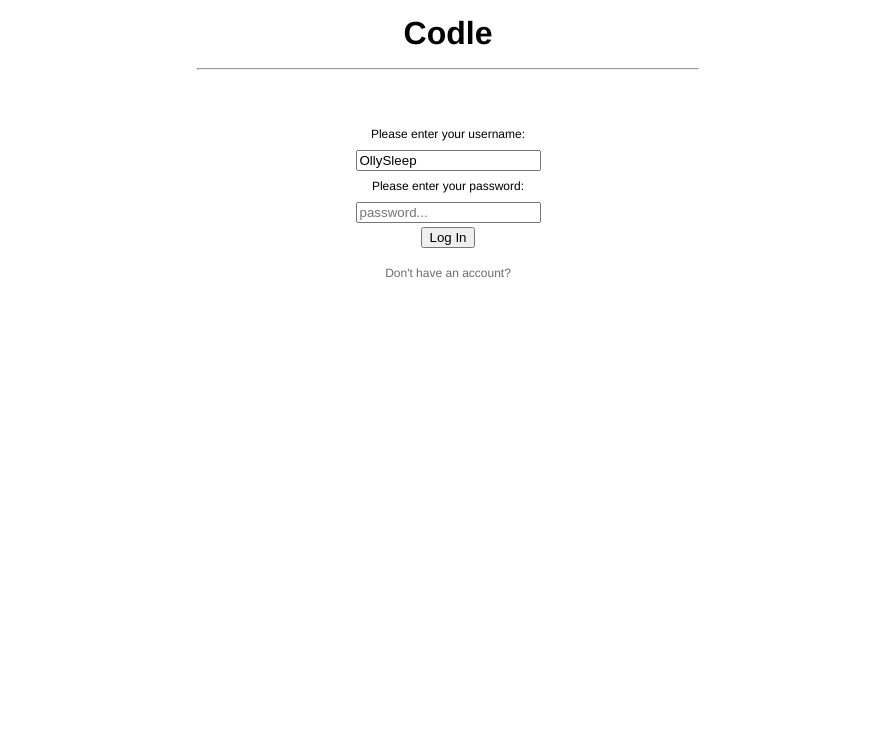
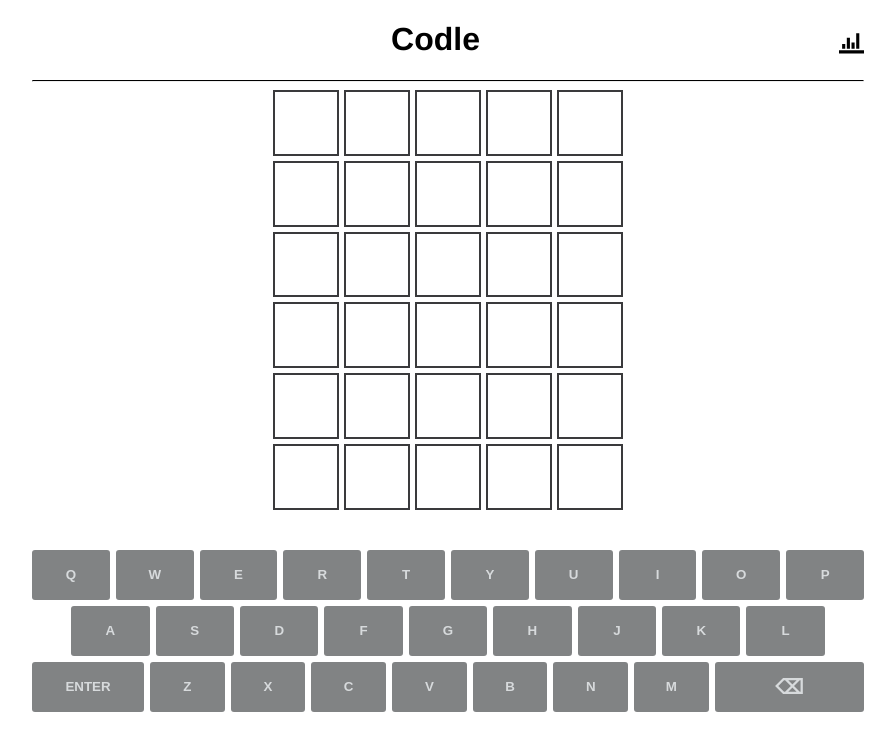
Before and after one commit to DavidMSands/codle-frontend, a React (Create React App) app in the folder codle/: page /game-play in a window 1280 px wide. Before the commit this address led to /. Shown: the top 750 px of the page, without its empty margins (192-1087 px from the left). Built offline with nearby package versions, Linux system fonts and the light colour scheme; no server answers.

Commit message:
fixed bugs and merged

```diff
--- a/codle/src/App.js
+++ b/codle/src/App.js
@@ -10,7 +10,7 @@ function App() {
   const [userName, setUserName] = useState('default')
   const [sessionScore, setSessionScore] = useState(0)
   const [lifetimeScore, setLifetimeScore] = useState(0)
-  const [auth, setAuth] = useState(false)
+  const [auth, setAuth] = useState(true)
 
 
   return (
--- a/codle/src/GamePlay.js
+++ b/codle/src/GamePlay.js
@@ -7,9 +7,6 @@ import styled from "styled-components"
 import { useState, useRef, useEffect } from 'react'
 import Login from './Components/Login';
 import { useNavigate, Redirect } from "react-router-dom"
-
-const wordOfTheDay = 'hello'
-
 
 function GamePlay({ userName, sessionScore, lifetimeScore, auth }) {
   let navigate = useNavigate()
@@ -22,7 +19,8 @@ function GamePlay({ userName, sessionScore, lifetimeScore, auth }) {
   },[])
 
   const [modalStyle, setModalStyle] =useState('score-container1')
-  const [hide, setHide] = useState(true)
+  const [isEnter, setIsEnter] = useState(false)
+  const [wordOfTheDay, setWordOfTheDay] = useState('hello')
   const [guesses, setGuesses] = useState({
     0: Array.from({ length: 5}).fill(""),
     1: Array.from({ length: 5}).fill(""),
@@ -40,6 +38,12 @@ function GamePlay({ userName, sessionScore, lifetimeScore, auth }) {
     5: Array.from({ length: 5}).fill(""),
   })
 
+  useEffect(() => {
+    fetch('http://localhost:9292/word_otd')
+    .then(r => r.json())
+    .then(wotd => setWordOfTheDay(wotd[0].game_word.toLowerCase()))
+  }, [])
+  console.log(wordOfTheDay)
   function handleModalStyle() {
       setModalStyle('score-container2')
   }
@@ -47,8 +51,6 @@ function GamePlay({ userName, sessionScore, lifetimeScore, auth }) {
   function exitModal() {
     setModalStyle('score-container1')
   }
-
-  console.log(modalStyle)
 
   let letterIndex = useRef(0)
   let round = useRef(0)
@@ -61,10 +63,13 @@ function GamePlay({ userName, sessionScore, lifetimeScore, auth }) {
     if (keyClicked === "enter") {
       //potential TODO: validate users words before submitting in backen
       submit()
+      setIsEnter(true)
     } else if (keyClicked.toLowerCase() === "backspace") {
       erase()
+      setIsEnter(false)
     } else if (keyClicked.toLowerCase() !== "enter") {
       publish(keyClicked)
+      setIsEnter(false)
     }
   }
   const publish = (keyClicked) => {
@@ -96,9 +101,6 @@ function GamePlay({ userName, sessionScore, lifetimeScore, auth }) {
       letterIndex.current = currentLetterIndex - 1
     }
   }
-  function hideScore () {
-    setHide(hide => !hide)
-  }
 
   const win = () => {
     // document.removeEventListener('keyup', handleKeyUp)
@@ -123,6 +125,7 @@ function GamePlay({ userName, sessionScore, lifetimeScore, auth }) {
       }
     })
 
+    console.log(guesses[currentRound].join(""))
     if (guesses[currentRound].join("") === wordOfTheDay) {
       setMarkers(updatedMarkers)
       win()
@@ -161,7 +164,7 @@ function GamePlay({ userName, sessionScore, lifetimeScore, auth }) {
     <div className="App">
       <Header handleModalStyle={handleModalStyle} />
       <GameBoard guesses={guesses} colors={markers}/>
-      <Keyboard pressedKey={pressedKey} guesses={guesses} colors={markers}/>
+      <Keyboard pressedKey={pressedKey} guesses={guesses} colors={markers} isEnter={isEnter} modalStyle={modalStyle} round={round} wotd={wordOfTheDay}/>
       <Score modalStyle={modalStyle} exitModal={exitModal} userName={userName} sessionScore={sessionScore} lifetimeScore={lifetimeScore} />
     </div>
   );
```
Also changed, not shown: codle/src/Components/Keyboard/Keyboard.js (+1 -6 lines).
